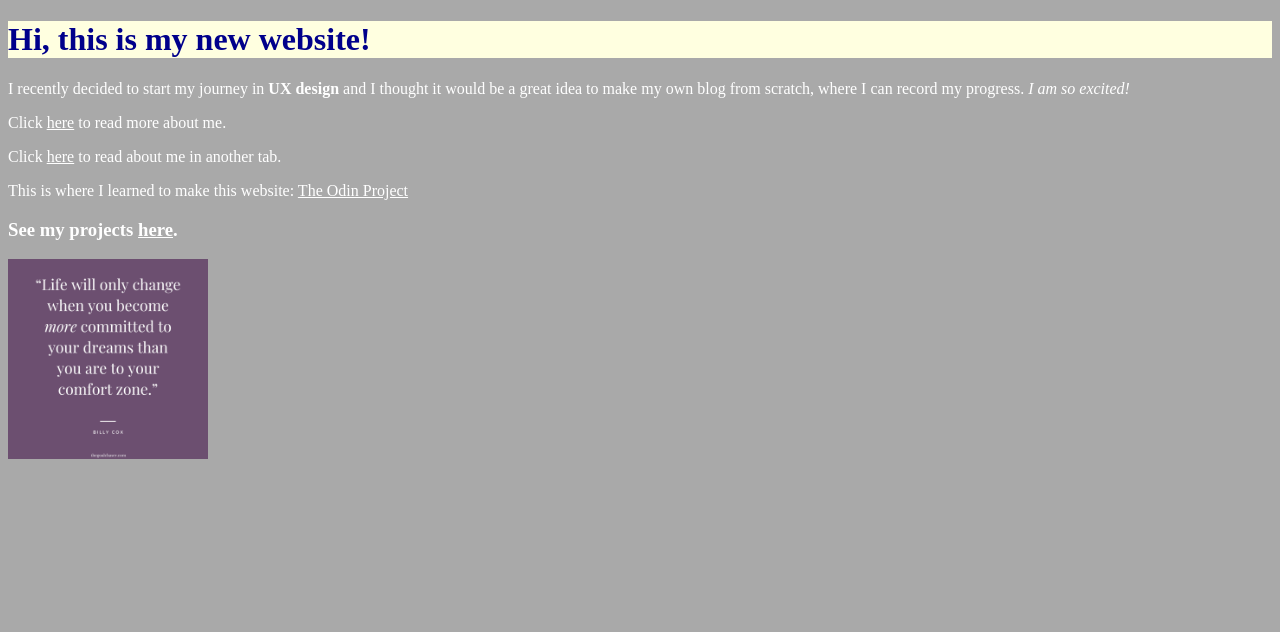
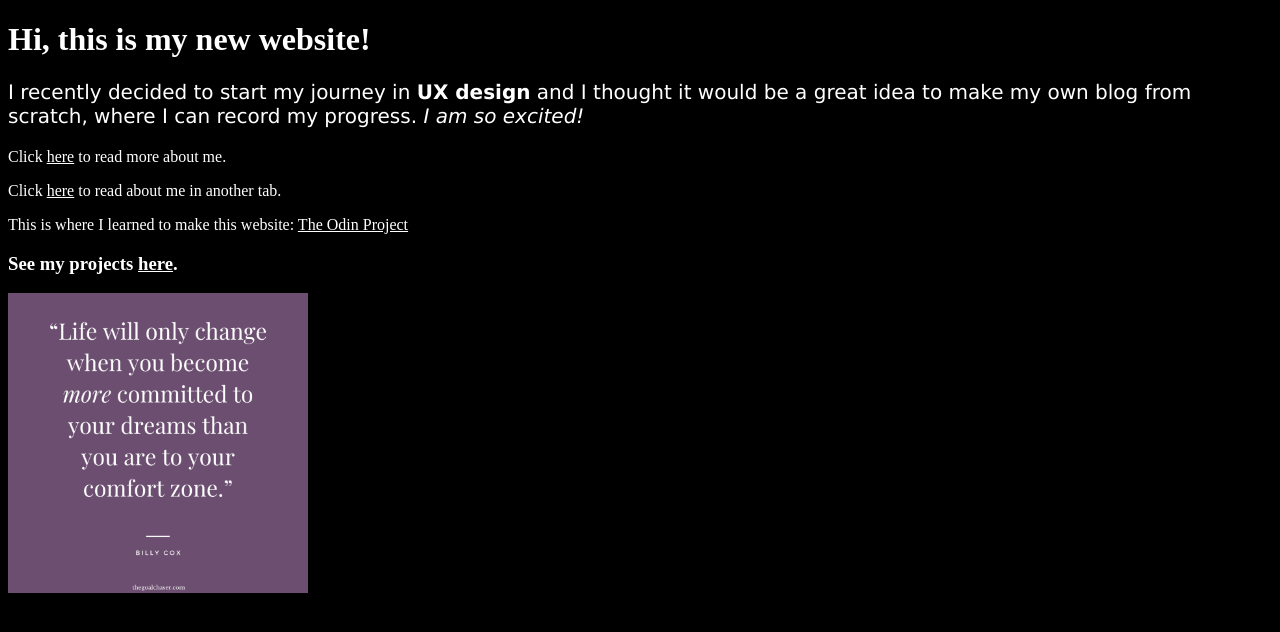
Before and after one commit to dmaret/my-website, a plain HTML site: page index.html in a window 1280 px wide. Drawn offline with Linux system fonts and the light colour scheme.

Commit message:
Practicing more CSS

```diff
--- a/index.html
+++ b/index.html
@@ -7,8 +7,8 @@
     </head>
 
     <body>
-        <h1 class="header">Hi, this is my new website!</h1>
-        <p>I recently decided to start my journey in <strong>UX design</strong>
+        <h1>Hi, this is my new website!</h1>
+        <p id="intro">I recently decided to start my journey in <strong>UX design</strong>
             and I thought it would be a great idea to make my own blog from scratch,
             where I can record my progress. <em>I am so excited!</em>
         </p>
@@ -31,6 +31,8 @@
         </p>
 
         <h3>See my projects <a href="./myprojects/myprojects.html" target="_blank" rel="noopener noreferrer">here</a>.</h3>
-        <img src="./myimages/quote.png" alt="Inspirational Quote" height="200" width="200">
+        <!--Inline styles have higher precedence than internal/external styles.
+        Note the difference between inline and internal styles.-->
+        <img src="./myimages/quote.png" alt="Inspirational Quote" height="300" width="300">
     </body>
 </html>
--- a/styles.css
+++ b/styles.css
@@ -1,9 +1,15 @@
 * {
     color:white;
-    background-color: darkgrey;
+    background-color: black;
 }
 
-.header {
-    color: darkblue;
-    background-color: lightyellow;
+#intro {
+    font-family: 'Lucida Sans', 'Lucida Sans Regular', 'Lucida Grande', 'Lucida Sans Unicode', Geneva, Verdana, sans-serif;
+    font-size: 20px;
+    font-weight: 300;
 }
+
+img {
+    height:auto;
+    width: 600;
+}
```
Also changed, not shown: aboutme.html (+1 -0 lines), myprojects/myprojects.html (+1 -0 lines).
